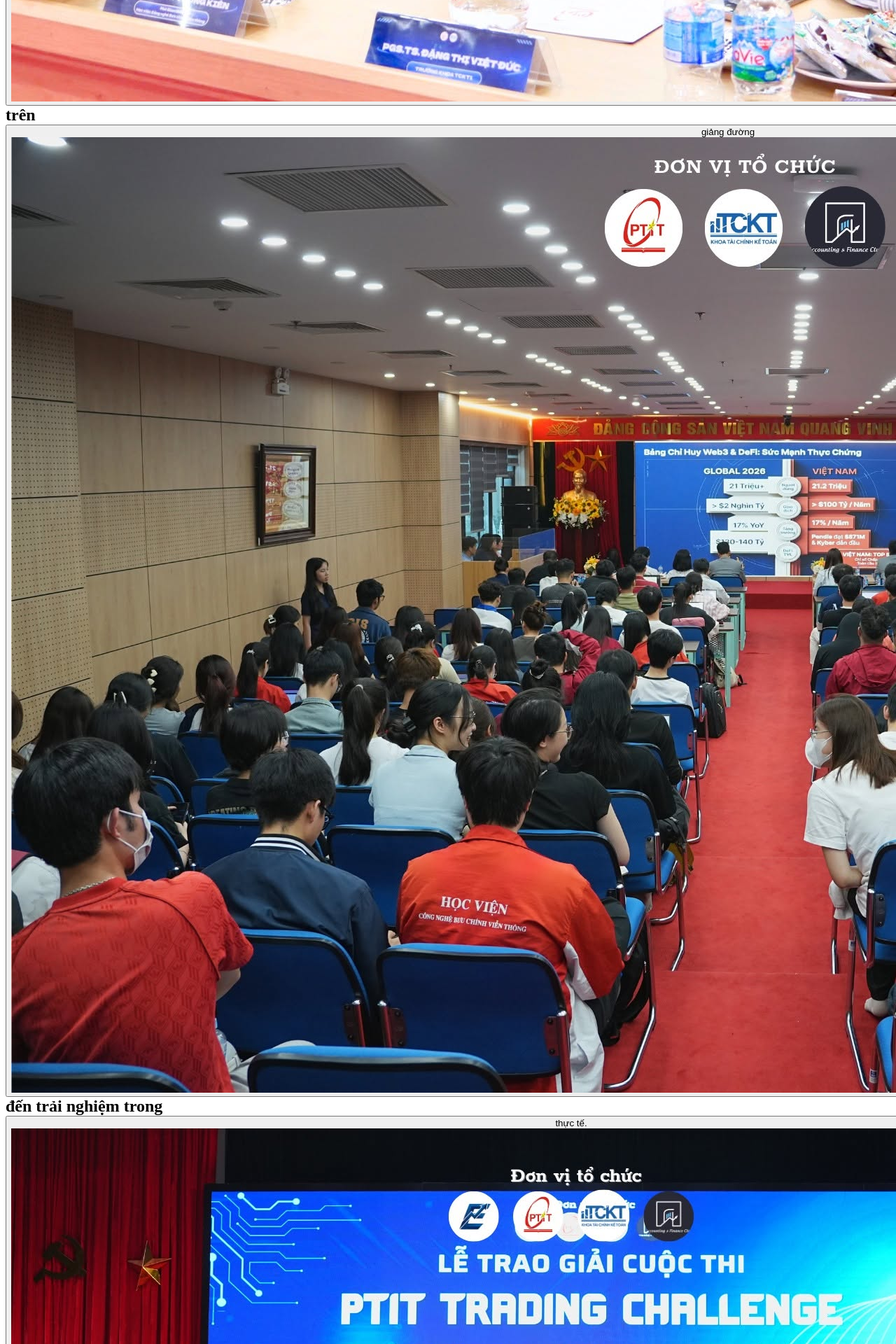
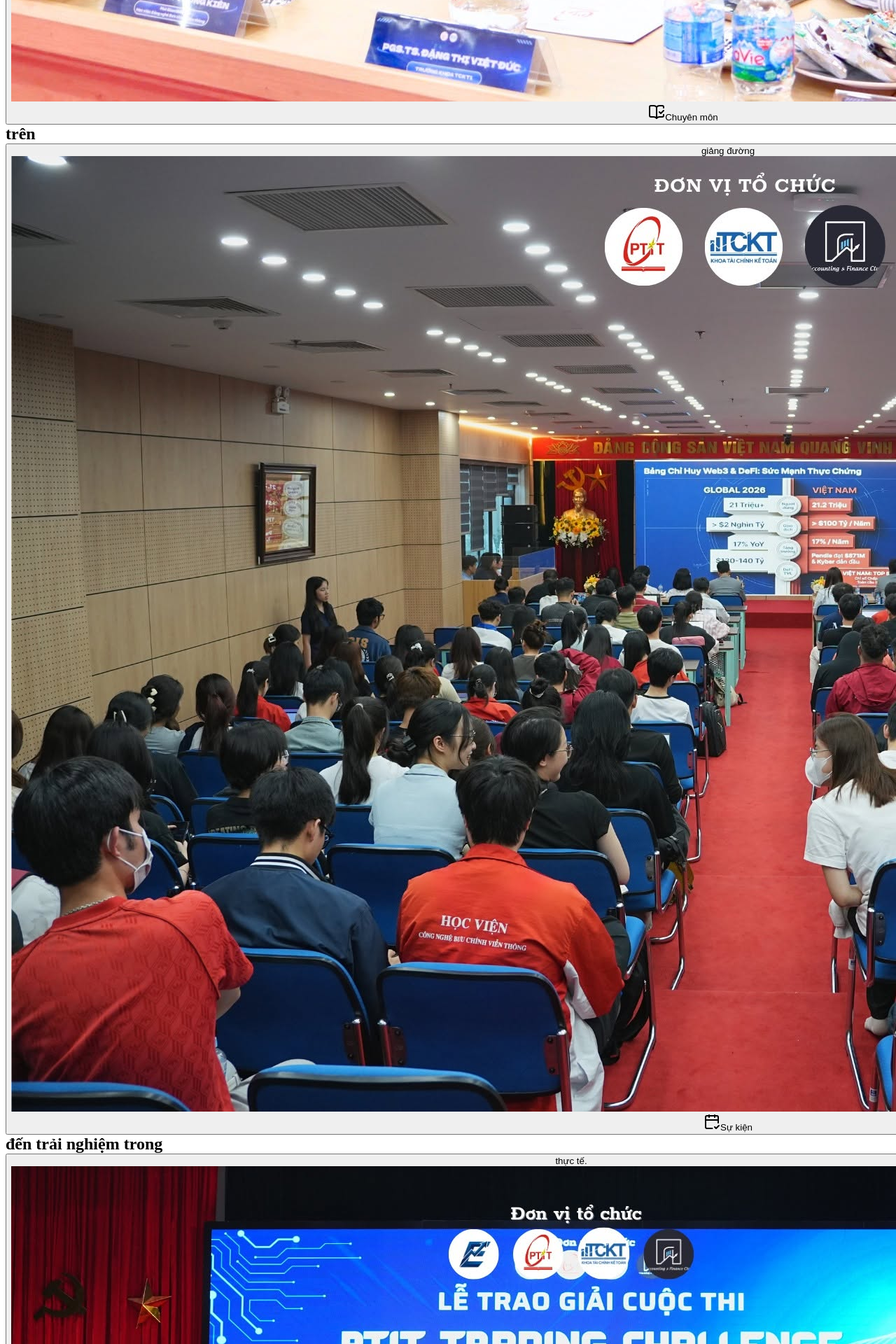
Before and after one commit to CuongTran17/afcweb, a React (Vite) app: page / in a window 1280 px wide. Shown: the part 4220-6140 px from the top of the page at 70% size. Built offline with nearby package versions, Linux system fonts and the light colour scheme; no server answers; the database is empty; the HTML template or start-up script is replaced by a standard one.

Commit message:
feat: enhance tagline popout cards with category chips and responsive styling

```diff
--- a/src/pages/HomePage.tsx
+++ b/src/pages/HomePage.tsx
@@ -1,5 +1,5 @@
 import { useEffect, useRef, useState } from 'react'
-import { ArrowRight } from 'lucide-react'
+import { ArrowRight, BookOpenCheck, CalendarCheck2, Handshake, type LucideIcon } from 'lucide-react'
 import { Link } from 'react-router-dom'
 import { DepartmentPreview } from '../components/DepartmentPreview'
 import { EventCard } from '../components/EventCard'
@@ -11,20 +11,26 @@
 
 const featuredEventIds = ['trading-challenge-2026', 'youth-camp-2026', 'biggame-2026']
 const taglineSegments = ['Từ', 'kiến thức', 'trên', 'giảng đường', 'đến', 'trải', 'nghiệm', 'trong', 'thực tế.']
-const taglinePopouts: Record<string, { alt: string; image: string; placement: string }> = {
+const taglinePopouts: Record<string, { alt: string; icon: LucideIcon; image: string; label: string; placement: string }> = {
   'kiến thức': {
     alt: 'Workshop PTIT Edu Exchange',
+    icon: BookOpenCheck,
     image: '/images/events/edu-exchange-workshop-2.jpg',
+    label: 'Chuyên môn',
     placement: 'tagline-reveal__popout--top-right',
   },
   'giảng đường': {
     alt: 'Lớp đào tạo PTIT Edu Exchange',
+    icon: CalendarCheck2,
     image: '/images/events/edu-exchange-training-2.jpg',
+    label: 'Sự kiện',
     placement: 'tagline-reveal__popout--top-left',
   },
   'thực tế.': {
     alt: 'Chung kết PTIT Trading Challenge',
+    icon: Handshake,
     image: '/images/events/trading-challenge-2.jpg',
+    label: 'Kết nối',
     placement: 'tagline-reveal__popout--bottom-right',
   },
 }
@@ -33,14 +39,21 @@
   const sectionRef = useRef<HTMLElement | null>(null)
 
   useEffect(() => {
-    if (!sectionRef.current || !('IntersectionObserver' in window)) return undefined
+    if (!sectionRef.current) return undefined
 
     const words = Array.from(sectionRef.current.querySelectorAll<HTMLElement>('.tagline-reveal__word'))
+    if (!('IntersectionObserver' in window)) {
+      sectionRef.current.classList.add('tagline-reveal--visible')
+      words.forEach((word) => word.classList.add('tagline-reveal__word--visible'))
+      return undefined
+    }
+
     const observer = new IntersectionObserver(
       (entries) => {
         entries.forEach((entry) => {
           if (!entry.isIntersecting) return
 
+          sectionRef.current?.classList.add('tagline-reveal--visible')
           words.forEach((word, index) => {
             window.setTimeout(() => word.classList.add('tagline-reveal__word--visible'), index * 70)
           })
@@ -67,6 +80,9 @@
           {taglineSegments.map((segment, index) => (
             <span className="tagline-reveal__word-wrap" key={`${segment}-${index}`}>
               {taglinePopouts[segment] ? (
+                (() => {
+                  const PopoutIcon = taglinePopouts[segment].icon
+                  return (
                     <button
                       className="tagline-reveal__word tagline-reveal__hotspot"
                       data-testid="tagline-reveal-word"
@@ -77,8 +93,14 @@
                       <span>{segment}</span>
                       <span className={`tagline-reveal__popout ${taglinePopouts[segment].placement}`}>
                         <img src={taglinePopouts[segment].image} alt={taglinePopouts[segment].alt} />
+                        <span className="tagline-reveal__popout-chip">
+                          <PopoutIcon aria-hidden="true" />
+                          {taglinePopouts[segment].label}
+                        </span>
                       </span>
                     </button>
+                  )
+                })()
               ) : (
                 <span
                   className="tagline-reveal__word"
--- a/src/styles/global.css
+++ b/src/styles/global.css
@@ -133,8 +133,8 @@
 .intro-story .intro-story__lead { color: var(--ink); font-family: "Be Vietnam Pro", Arial, sans-serif; font-size: 1.45rem; font-weight: 500; line-height: 1.55; }
 .intro-story > div { display: grid; gap: 1.2rem; }
 
-.tagline-reveal { color: var(--white); background: var(--ink); }
-.tagline-reveal__inner { max-width: 760px; margin: 0 auto; text-align: center; }
+.tagline-reveal { position: relative; overflow: hidden; color: var(--white); background: var(--ink); }
+.tagline-reveal__inner { position: relative; max-width: 760px; margin: 0 auto; text-align: center; }
 .tagline-reveal h2 { margin: 0; font-size: 3.75rem; line-height: 1; }
 .tagline-reveal__word-wrap { display: inline; }
 .tagline-reveal__word { display: inline-block; color: rgba(255,255,255,.32); transform: translateY(16px); filter: blur(3px); opacity: .72; transition: color 900ms var(--motion-spring), opacity 900ms var(--motion-spring), transform 900ms var(--motion-spring), filter 900ms var(--motion-spring); }
@@ -143,13 +143,15 @@
 .tagline-reveal__hotspot::after { position: absolute; right: .04em; bottom: -.08em; left: .04em; height: 3px; border-radius: 999px; background: var(--cyan); content: ""; opacity: .75; transform: scaleX(.45); transform-origin: center; transition: opacity 700ms var(--motion-spring), transform 700ms var(--motion-spring); }
 .tagline-reveal__hotspot:hover, .tagline-reveal__hotspot:focus-visible { z-index: 5; color: var(--cyan-soft); transform: translateY(-4px) scale(1.03); }
 .tagline-reveal__hotspot:hover::after, .tagline-reveal__hotspot:focus-visible::after { opacity: 1; transform: scaleX(1); }
-.tagline-reveal__popout { position: absolute; z-index: -1; width: 172px; aspect-ratio: 4 / 3; overflow: hidden; border: 1px solid rgba(255,255,255,.2); border-radius: var(--radius-md); background: #1f1f1f; box-shadow: 0 24px 64px -22px rgba(0,0,0,.7); opacity: 0; pointer-events: none; transform: translateY(18px) scale(.86) rotate(-5deg); transition: opacity 700ms var(--motion-spring), transform 700ms var(--motion-spring), filter 700ms var(--motion-spring); }
-.tagline-reveal__popout img { width: 100%; height: 100%; object-fit: cover; }
+.tagline-reveal__popout { position: absolute; z-index: 4; width: 214px; overflow: hidden; padding: .5rem; border: 1px solid rgba(100,199,238,.46); border-radius: var(--radius-md); background: rgba(255,255,255,.92); box-shadow: 0 24px 64px -22px rgba(0,0,0,.7); opacity: 0; pointer-events: none; transform: translateY(18px) scale(.86) rotate(-5deg); transition: opacity 700ms var(--motion-spring), transform 700ms var(--motion-spring), filter 700ms var(--motion-spring); }
+.tagline-reveal__popout img { width: 100%; aspect-ratio: 4 / 3; object-fit: cover; border-radius: var(--radius-sm); opacity: .86; }
+.tagline-reveal__popout-chip { display: inline-flex; align-items: center; gap: .45rem; min-height: 34px; margin-top: .5rem; padding: .45rem .7rem; border: 1px solid rgba(100,199,238,.65); border-radius: 999px; color: var(--ink); background: var(--white); box-shadow: 0 12px 26px -22px rgba(0,0,0,.58); font-size: .875rem; font-weight: 800; line-height: 1; }
+.tagline-reveal__popout-chip svg { width: 16px; height: 16px; color: var(--cyan-ink); }
 .tagline-reveal__hotspot:hover .tagline-reveal__popout, .tagline-reveal__hotspot:focus-visible .tagline-reveal__popout { opacity: 1; transform: translateY(0) scale(1) rotate(-3deg); }
-.tagline-reveal__popout--top-right { right: -150px; bottom: 78%; }
-.tagline-reveal__popout--top-left { left: -154px; bottom: 76%; transform: translateY(18px) scale(.86) rotate(5deg); }
+.tagline-reveal__popout--top-right { right: -186px; bottom: 78%; }
+.tagline-reveal__popout--top-left { left: -190px; bottom: 76%; transform: translateY(18px) scale(.86) rotate(5deg); }
 .tagline-reveal__hotspot:hover .tagline-reveal__popout--top-left, .tagline-reveal__hotspot:focus-visible .tagline-reveal__popout--top-left { transform: translateY(0) scale(1) rotate(3deg); }
-.tagline-reveal__popout--bottom-right { top: 82%; right: -132px; transform: translateY(-18px) scale(.86) rotate(5deg); }
+.tagline-reveal__popout--bottom-right { top: 82%; right: -170px; transform: translateY(-18px) scale(.86) rotate(5deg); }
 .tagline-reveal__hotspot:hover .tagline-reveal__popout--bottom-right, .tagline-reveal__hotspot:focus-visible .tagline-reveal__popout--bottom-right { transform: translateY(0) scale(1) rotate(3deg); }
 .tagline-reveal p { max-width: 650px; margin: 2rem auto 0; color: rgba(255,255,255,.72); font-size: 1.25rem; line-height: 1.45; }
 
@@ -348,7 +350,9 @@
   .intro-story .intro-story__lead { font-size: 1.2rem; }
   .tagline-reveal h2 { font-size: 3rem; }
   .tagline-reveal p { font-size: 1.125rem; line-height: 1.55; }
-  .tagline-reveal__popout { width: 132px; }
+  .tagline-reveal__popout { width: 156px; padding: .4rem; }
+  .tagline-reveal__popout-chip { min-height: 30px; gap: .35rem; padding: .35rem .55rem; font-size: .75rem; }
+  .tagline-reveal__popout-chip svg { width: 14px; height: 14px; }
   .tagline-reveal__popout--top-right { right: -58px; bottom: 88%; }
   .tagline-reveal__popout--top-left { left: -48px; bottom: 88%; }
   .tagline-reveal__popout--bottom-right { top: 92%; right: -42px; }
@@ -381,6 +385,7 @@
   .home-hero__lead { font-size: 1rem; }
   .tagline-reveal h2 { font-size: 2.25rem; }
   .tagline-reveal p { font-size: 1rem; }
+  .tagline-reveal__popout { width: 140px; }
   .event-card__body { padding: 1.15rem; }
   .site-footer__contact a, .site-footer__contact p { align-items: flex-start; font-size: .9rem; }
 }
```
Also changed, not shown: 2 other files (tests, documents, lock files or other folders). Lines whose indentation alone changed are shown as unchanged.
